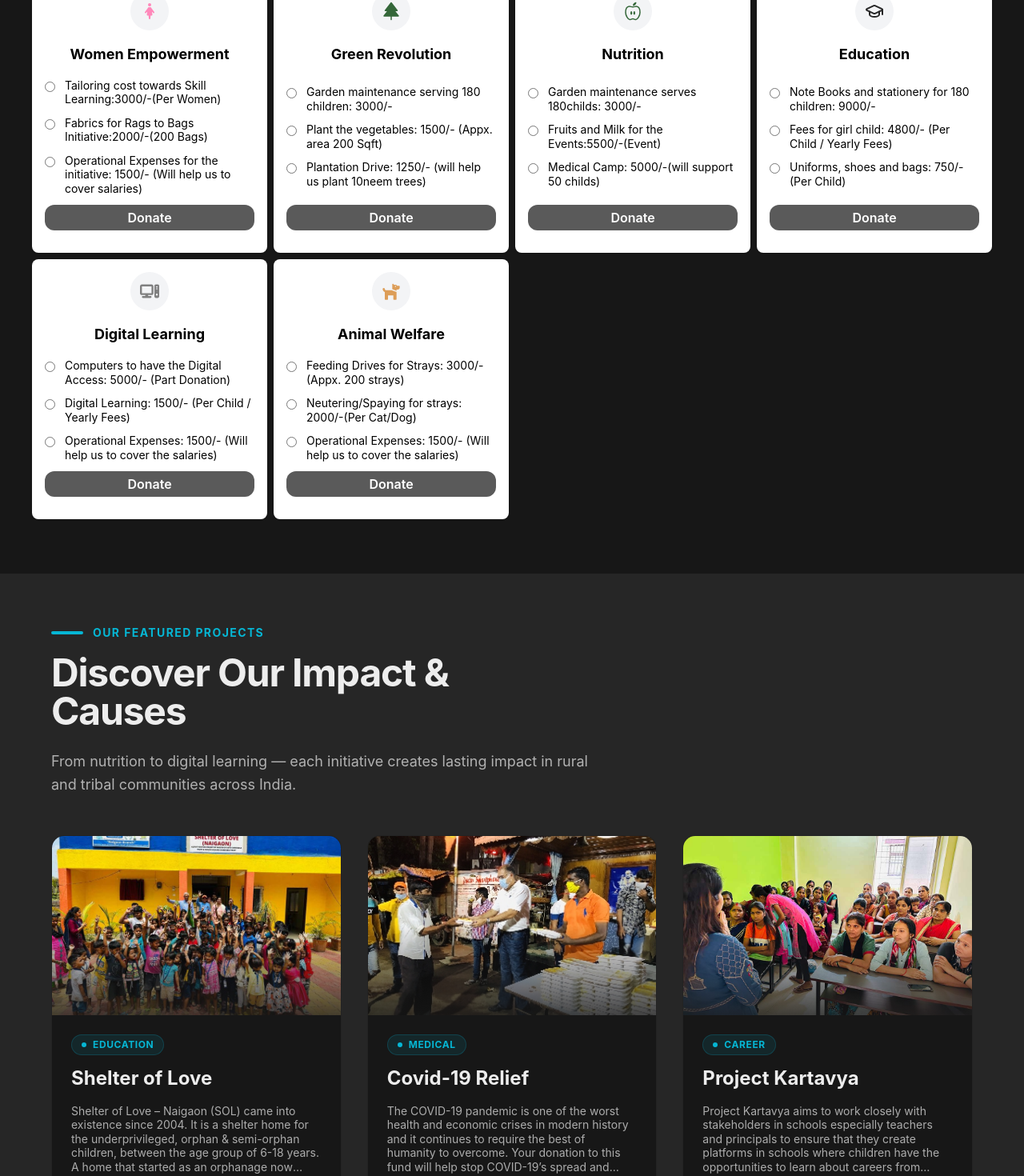
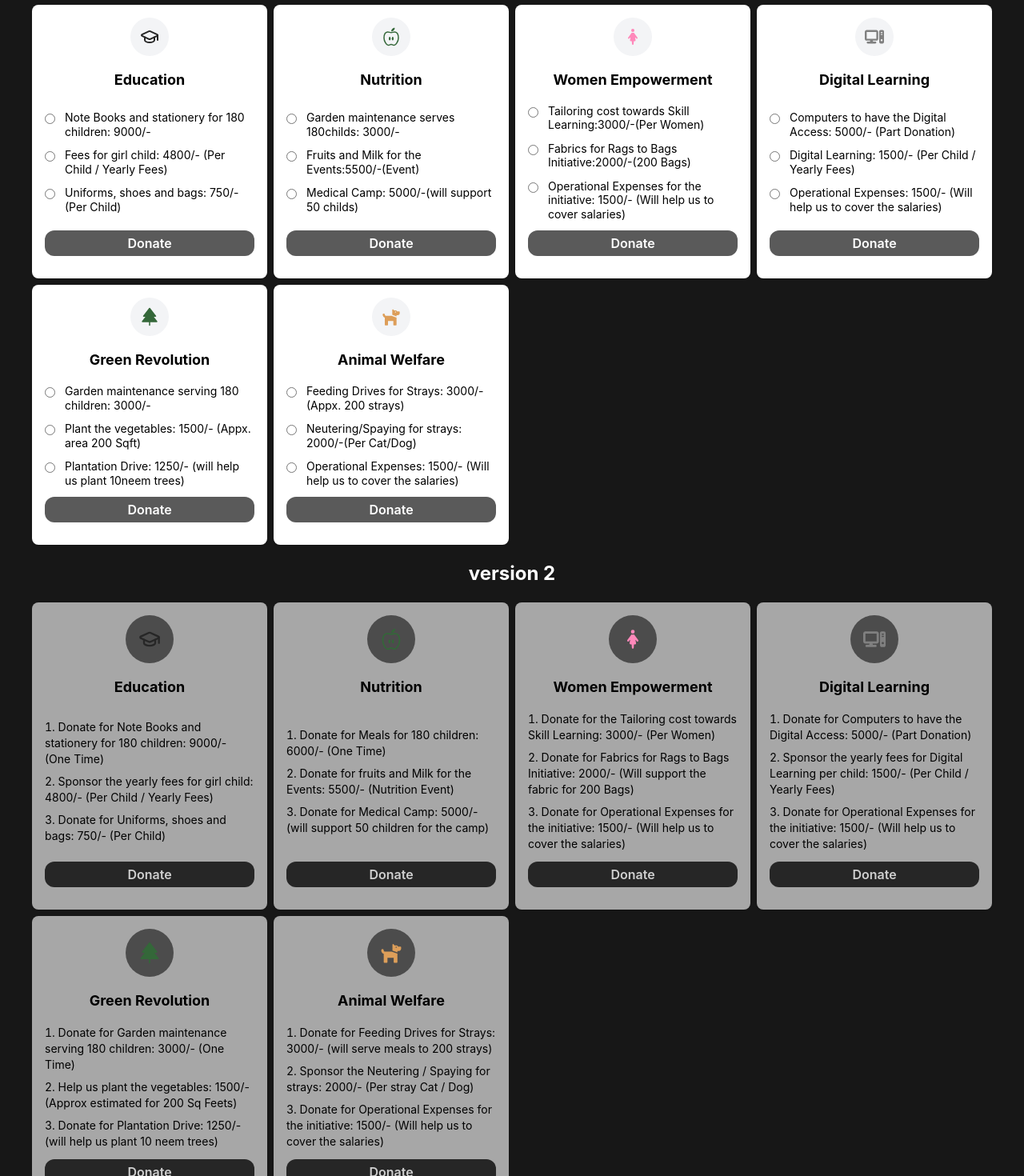
Before and after one commit to Vips43/HWCT_NGO, a React (Vite) app: page / in a window 1280 px wide. Shown: the part 1186-2656 px from the top of the page at 80% size. Built offline with nearby package versions, Linux system fonts and the light colour scheme.

Commit message:
added version2

```diff
--- /dev/null
+++ b/src/components/CausesCard1.jsx
@@ -0,0 +1,39 @@
+import { useState } from "react";
+
+function CausesCard1({ cause }) {
+  const Icon = cause.icon;
+
+  const handleDonate = () => {
+    const paytmURL = `https://m.paytm.me/HWCT`;
+    window.open(paytmURL, "_blank", "noopener,noreferrer");
+  };
+
+  return (
+    <article className="p-4 rounded-lg shadow-sm cursor-default flex flex-col justify-between bg-main-bg-200">
+      <div className="flex flex-col items-center gap-4">
+        <div style={{color: cause.icClr}} className="p-4 aspect-square rounded-full bg-main-bg-600/70">
+          <Icon size={28} />
+        </div>
+        <h3 className="font-bold text-lg">{cause.category}</h3>
+      </div>
+
+      <ul className="mt-4 space-y-2 list-decimal list-inside">
+        {cause.items.map((item) => (
+          <li key={item.id} className="gap-3 text-sm">
+            {item.label}
+          </li>
+        ))}
+      </ul>
+
+      <button
+        type="button"
+        className="px-3 py-1 my-3 bg-main-bg-600 text-main-bg-50 cursor-pointer rounded-xl font-semibold transition-all duration-300"
+        onClick={handleDonate}
+      >
+        Donate
+      </button>
+    </article>
+  );
+}
+
+export default CausesCard1;
--- a/src/data/data.js
+++ b/src/data/data.js
@@ -289,6 +289,50 @@ export const quickLinks = [
 
 export const causes = [
   {
+    category: "Education",
+    icon: GraduationCap,
+    icClr: "#262626",
+    items: [
+      {
+        id: "edu1",
+        label: "Note Books and stationery for 180 children: 9000/-",
+        amt: 9000,
+      },
+      {
+        id: "edu2",
+        label: "Fees for girl child: 4800/- (Per Child / Yearly Fees)",
+        amt: 4800,
+      },
+      {
+        id: "edu3",
+        label: "Uniforms, shoes and bags: 750/- (Per Child)",
+        amt: 750,
+      },
+    ],
+  },
+  {
+    category: "Nutrition",
+    icon: IoNutritionOutline,
+    icClr: "#346739",
+    items: [
+      {
+        id: "nut1",
+        label: "Garden maintenance serves 180childs: 3000/-",
+        amt: 3000,
+      },
+      {
+        id: "nut2",
+        label: "Fruits and Milk for the Events:5500/-(Event)",
+        amt: 5500,
+      },
+      {
+        id: "nut3",
+        label: "Medical Camp: 5000/-(will support 50 childs)",
+        amt: 5000,
+      },
+    ],
+  },
+  {
     category: "Women Empowerment",
     icon: GrRestroomWomen,
     icClr: "#FF88BA",
@@ -307,6 +351,29 @@ export const causes = [
         id: "wom3",
         label:
           "Operational Expenses for the initiative: 1500/- (Will help us to cover salaries)",
+        amt: 1500,
+      },
+    ],
+  },
+  {
+    category: "Digital Learning",
+    icon: FaComputer,
+    icClr: "gray",
+    items: [
+      {
+        id: "dig1",
+        label: "Computers to have the Digital Access: 5000/- (Part Donation)",
+        amt: 5000,
+      },
+      {
+        id: "dig2",
+        label: "Digital Learning: 1500/- (Per Child / Yearly Fees)",
+        amt: 1500,
+      },
+      {
+        id: "dig3",
+        label:
+          "Operational Expenses: 1500/- (Will help us to cover the salaries)",
         amt: 1500,
       },
     ],
@@ -334,73 +401,6 @@ export const causes = [
     ],
   },
   {
-    category: "Nutrition",
-    icon: IoNutritionOutline,
-    icClr: "#346739",
-    items: [
-      {
-        id: "nut1",
-        label: "Garden maintenance serves 180childs: 3000/-",
-        amt: 3000,
-      },
-      {
-        id: "nut2",
-        label: "Fruits and Milk for the Events:5500/-(Event)",
-        amt: 5500,
-      },
-      {
-        id: "nut3",
-        label: "Medical Camp: 5000/-(will support 50 childs)",
-        amt: 5000,
-      },
-    ],
-  },
-  {
-    category: "Education",
-    icon: GraduationCap,
-    icClr: "#262626",
-    items: [
-      {
-        id: "edu1",
-        label: "Note Books and stationery for 180 children: 9000/-",
-        amt: 9000,
-      },
-      {
-        id: "edu2",
-        label: "Fees for girl child: 4800/- (Per Child / Yearly Fees)",
-        amt: 4800,
-      },
-      {
-        id: "edu3",
-        label: "Uniforms, shoes and bags: 750/- (Per Child)",
-        amt: 750,
-      },
-    ],
-  },
-  {
-    category: "Digital Learning",
-    icon: FaComputer,
-    icClr: "gray",
-    items: [
-      {
-        id: "dig1",
-        label: "Computers to have the Digital Access: 5000/- (Part Donation)",
-        amt: 5000,
-      },
-      {
-        id: "dig2",
-        label: "Digital Learning: 1500/- (Per Child / Yearly Fees)",
-        amt: 1500,
-      },
-      {
-        id: "dig3",
-        label:
-          "Operational Expenses: 1500/- (Will help us to cover the salaries)",
-        amt: 1500,
-      },
-    ],
-  },
-  {
     category: "Animal Welfare",
     icClr: "#DD9E59",
     icon: FaDog,
@@ -424,3 +424,141 @@ export const causes = [
     ],
   },
 ];
+
+export const causes1 = [
+  {
+    category: "Education",
+    icon: GraduationCap,
+    icClr: "#262626",
+    items: [
+      {
+        id: "edu1",
+        label: "Donate for Note Books and stationery for 180 children: 9000/- (One Time)",
+        amt: 9000,
+      },
+      {
+        id: "edu2",
+        label: "Sponsor the yearly fees for girl child: 4800/- (Per Child / Yearly Fees)",
+        amt: 4800,
+      },
+      {
+        id: "edu3",
+        label: "Donate for Uniforms, shoes and bags: 750/- (Per Child)",
+        amt: 750,
+      },
+    ],
+  },
+  {
+    category: "Nutrition",
+    icon: IoNutritionOutline,
+    icClr: "#346739",
+    items: [
+      {
+        id: "nut1",
+        label: "Donate for Meals for 180 children: 6000/- (One Time)",
+        amt: 3000,
+      },
+      {
+        id: "nut2",
+        label: "Donate for fruits and Milk for the Events: 5500/- (Nutrition Event)",
+        amt: 5500,
+      },
+      {
+        id: "nut3",
+        label: "Donate for Medical Camp: 5000/- (will support 50 children for the camp)",
+        amt: 5000,
+      },
+    ],
+  },
+  {
+    category: "Women Empowerment",
+    icon: GrRestroomWomen,
+    icClr: "#FF88BA",
+    items: [
+      {
+        id: "wom1",
+        label: "Donate for the Tailoring cost towards Skill Learning: 3000/- (Per Women)",
+        amt: 3000,
+      },
+      {
+        id: "wom2",
+        label: "Donate for Fabrics for Rags to Bags Initiative: 2000/- (Will support the fabric for 200 Bags)",
+        amt: 2000,
+      },
+      {
+        id: "wom3",
+        label:
+          "Donate for Operational Expenses for the initiative: 1500/- (Will help us to cover the salaries)",
+        amt: 1500,
+      },
+    ],
+  },
+  {
+    category: "Digital Learning",
+    icon: FaComputer,
+    icClr: "gray",
+    items: [
+      {
+        id: "dig1",
+        label: "Donate for Computers to have the Digital Access: 5000/- (Part Donation)",
+        amt: 5000,
+      },
+      {
+        id: "dig2",
+        label: "Sponsor the yearly fees for Digital Learning per child: 1500/- (Per Child / Yearly Fees)",
+        amt: 1500,
+      },
+      {
+        id: "dig3",
+        label:
+          "Donate for Operational Expenses for the initiative: 1500/- (Will help us to cover the salaries)",
+        amt: 1500,
+      },
+    ],
+  },
+  {
+    category: "Green Revolution",
+    icon: PiTreeEvergreenFill,
+    icClr: "#346739",
+    items: [
+      {
+        id: "rev1",
+        label: "Donate for Garden maintenance serving 180 children: 3000/- (One Time)",
+        amt: 3000,
+      },
+      {
+        id: "rev2",
+        label: "Help us plant the vegetables: 1500/- (Approx estimated for 200 Sq Feets)",
+        amt: 1500,
+      },
+      {
+        id: "rev3",
+        label: "Donate for Plantation Drive: 1250/- (will help us plant 10 neem trees)",
+        amt: 1250,
+      },
+    ],
+  },
+  {
+    category: "Animal Welfare",
+    icClr: "#DD9E59",
+    icon: FaDog,
+    items: [
+      {
+        id: "res1",
+        label: "Donate for Feeding Drives for Strays: 3000/- (will serve meals to 200 strays)",
+        amt: 3000,
+      },
+      {
+        id: "res2",
+        label: "Sponsor the Neutering / Spaying for strays: 2000/- (Per stray Cat / Dog)",
+        amt: 2000,
+      },
+      {
+        id: "res3",
+        label:
+          "Donate for Operational Expenses for the initiative: 1500/- (Will help us to cover the salaries)",
+        amt: 1500,
+      },
+    ],
+  },
+];
--- a/src/pages/Causes.jsx
+++ b/src/pages/Causes.jsx
@@ -1,6 +1,7 @@
 import React from "react";
 import CausesCard from "../components/CausesCard";
-import { causes } from "../data/data";
+import { causes, causes1 } from "../data/data";
+import CausesCard1 from "../components/CausesCard1";
 
 function Causes() {
   return (
@@ -22,10 +23,16 @@ function Causes() {
           </p>
         </div>
       </header>
-
+      <p className="text-center text-white text-2xl font-bold">version 1</p>
       <div className="my-5 px-5 md:px-10 grid grid-cols-[repeat(auto-fit,minmax(270px,1fr))] gap-2">
         {causes.map((c) => (
           <CausesCard key={c.category} cause={c} causes={causes} />
+        ))}
+      </div>
+      <p className="text-center text-white text-2xl font-bold">version 2</p>
+      <div className="my-5 px-5 md:px-10 grid grid-cols-[repeat(auto-fit,minmax(270px,1fr))] gap-2">
+        {causes1.map((c) => (
+          <CausesCard1 key={c.category} cause={c} causes={causes} />
         ))}
       </div>
     </section>
--- a/src/pages/Home.jsx
+++ b/src/pages/Home.jsx
@@ -119,30 +119,26 @@ function Home() {
             </p>
           </div>
 
+          <div className="relative text-center flex flex-col xl:flex-row justify-between items-start xl:items-center gap-8">
+            {/* Socials Block */}
+            <div className="space-y-3 mx-auto">
+              <h3 className="text-xl font-bold uppercase tracking-wider text-main-bg-600">
+                Connect With Us
+              </h3>
+              <Socials />
+            </div>
+          </div>
+        </div>
+
         <a
           href="http://human-welfare.org/wp-content/uploads/2022/12/HWCT-Brief-Brochure-Email.pdf"
           target="_blank"
           rel="noopener noreferrer"
-            className="px-6 py-3 bg-gray-900 text-white text-sm font-bold rounded-xl hover:-translate-y-1 hover:bg-primary-700 w-fit hover:shadow-xl transition-all duration-300 whitespace-nowrap flex items-center gap-2"
+          className="px-6 py-3 mt-14 lg:mt-0 bg-gray-900 text-white text-sm font-bold rounded-xl hover:-translate-y-1 hover:bg-primary-700 w-fit hover:shadow-xl transition-all duration-300 whitespace-nowrap flex items-center gap-2"
         >
           <span>Download Brochure</span>
           <span className="text-lg">↓</span>
         </a>
-        </div>
-
-        {/* Bottom Footer Area (Socials & Brochure aligned together) */}
-        <div className="relative z-10 mt-16 pt-8 border-t border-gray-300 flex flex-col xl:flex-row justify-between items-start xl:items-center gap-8">
-          {/* Socials Block */}
-          <div className="space-y-3">
-            <h3 className="text-sm font-bold uppercase tracking-wider text-gray-500">
-              Connect With Us
-            </h3>
-            {/* The wrapper inside your Socials component handles the row layout */}
-            <Socials />
-          </div>
-
-          {/* Brochure Download */}
-        </div>
       </div>
     </section>
   );
```
Lines whose indentation alone changed are shown as unchanged.
